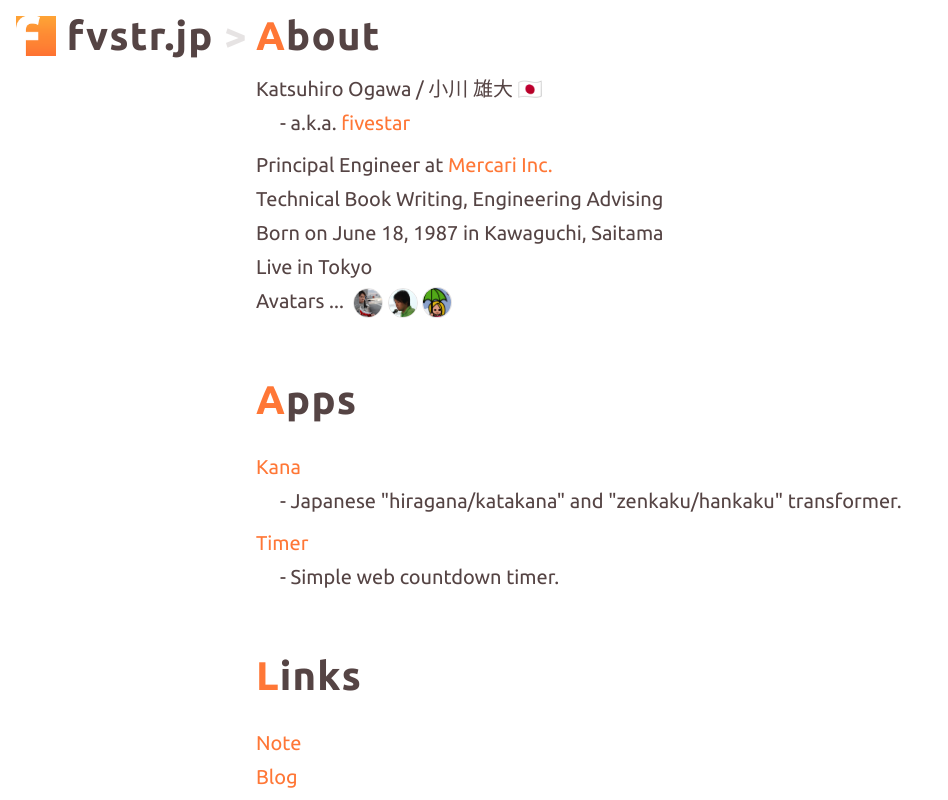
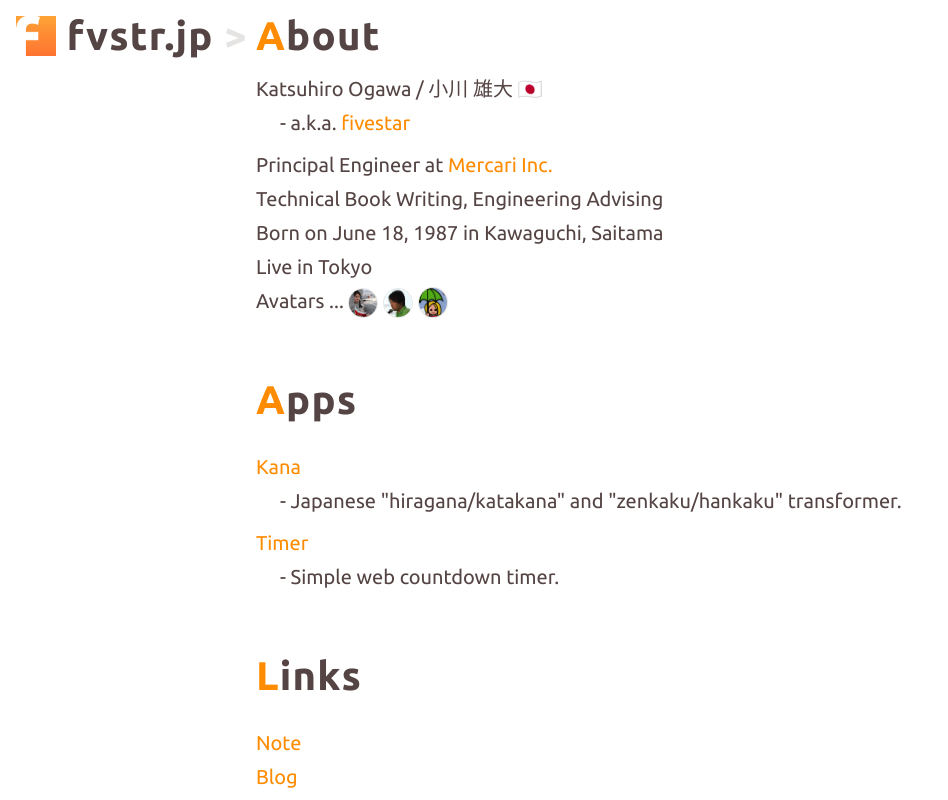
Before and after one commit to fivestar/fivestar.github.io, a Next.js app: page / in a window 1280 px wide. Shown: the top 800 px of the page, without its empty margins (0-948 px from the left). Built offline with nearby package versions, Linux system fonts and the light colour scheme.

Commit message:
fix: tweak primary color

```diff
--- a/src/app/globals.css
+++ b/src/app/globals.css
@@ -3,7 +3,7 @@
   --black: #310;
   --gray: #544;
 
-  --primary: #ff7736;
+  --primary: darkorange;
   --primary-darkest: #3e1400;
   --primary-lightest: #fff1eb;
 
@@ -119,6 +119,7 @@ body {
   font-weight: var(--font-weight-normal);
   line-height: var(--line-height);
   color: var(--gray);
+  background-color: var(--white);
 }
 
 a {
```
Also changed, not shown: src/app/page.tsx (+4 -4 lines).
